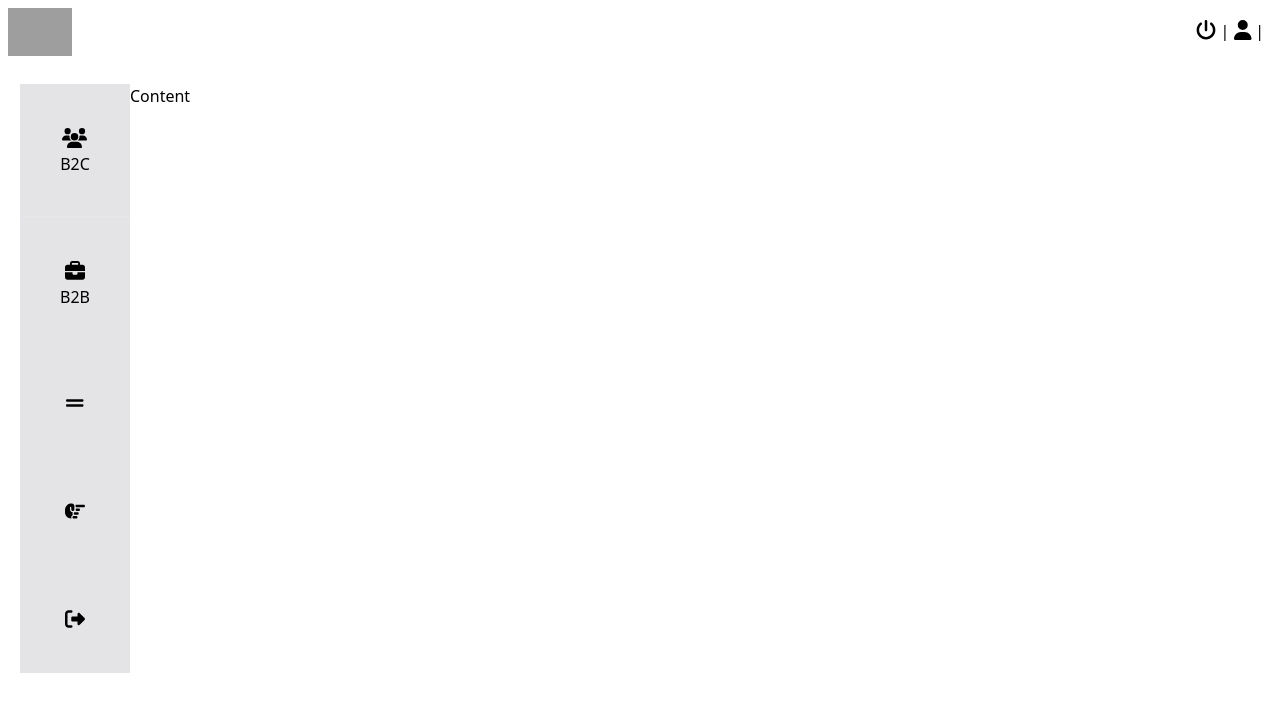
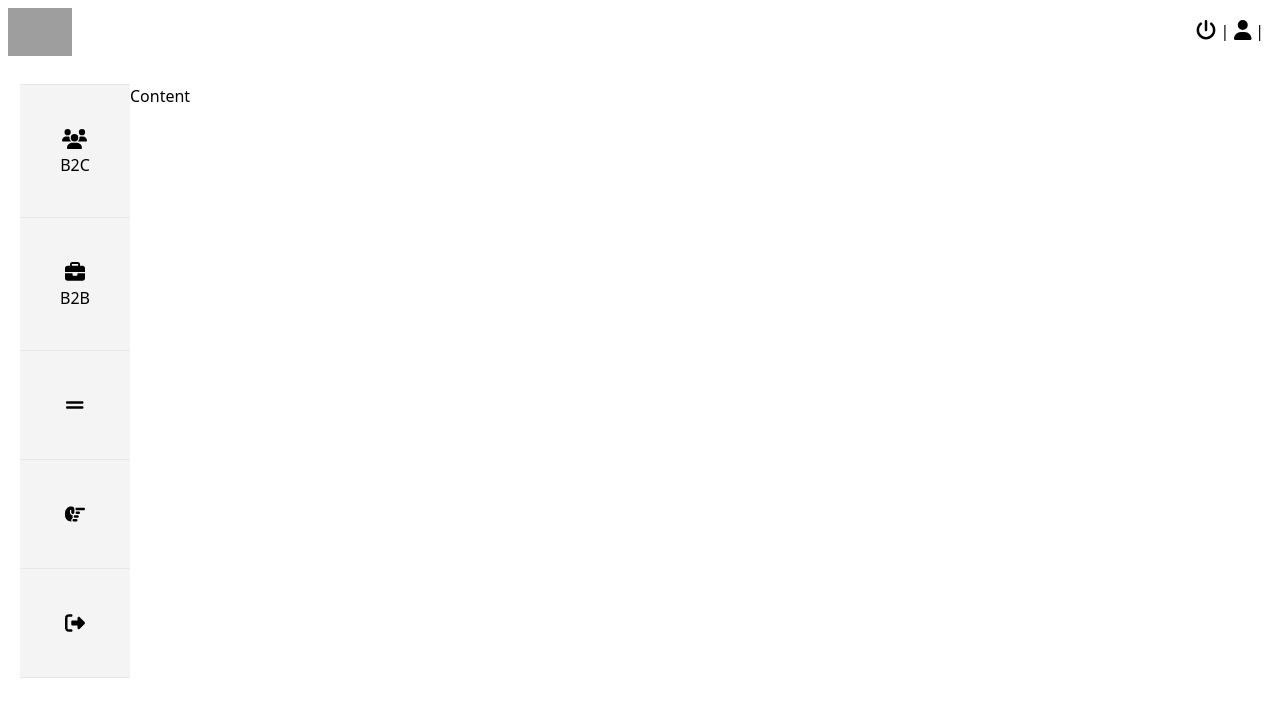
Before and after one commit to ndilaraerdem/project, an Angular app: page /admin in a window 1280 px wide. Shown: the top 712 px of the page. Built offline with nearby package versions, Linux system fonts and the light colour scheme; sample sign-in values are in the browser's storage; grey boxes are pictures that could not be loaded.

Commit message:
Update navbar.component.html

```diff
--- a/src/app/inc/navbar/navbar.component.html
+++ b/src/app/inc/navbar/navbar.component.html
@@ -1,4 +1,5 @@
-<div class=" bg-zinc-200 text-center ">
+<div class=" bg-zinc-100 text-center ">
+    <hr>
     <a [routerLink]="['/admin']" routerLinkActive="">
         <div class="hover:bg-sky-200 p-10">
             <fa-icon class="text-xl" [icon]="faUsers"></fa-icon>
@@ -12,19 +13,23 @@
             B2B
         </div>
     </a>
+    <hr>
     <a [routerLink]="['']">
         <div class="hover:bg-sky-200 p-10">
             <fa-icon class="text-xl" [icon]="faGripLines"></fa-icon><br>
         </div>
     </a>
+    <hr>
     <a [routerLink]="['']">
         <div class="hover:bg-sky-200 p-10">
             <fa-icon class="text-xl" [icon]="faHandPointRight"></fa-icon><br>
         </div>
     </a>
+    <hr>
     <a (click)="logout()" [routerLink]="['/']">
         <div class="hover:bg-sky-200 p-10">
             <fa-icon class="text-xl" [icon]="faRightFromBracket"></fa-icon><br>
         </div>
     </a>
+    <hr>
 </div>
```
